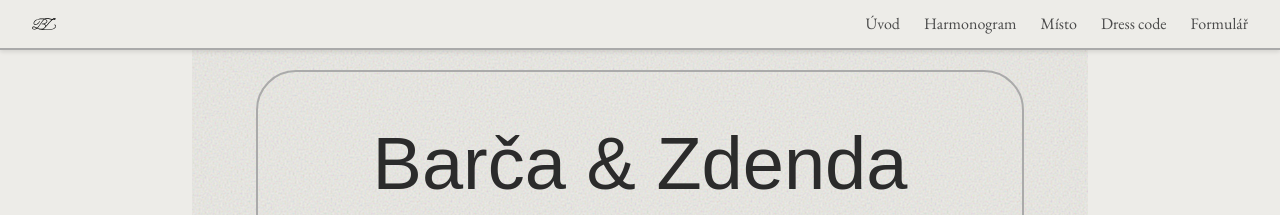
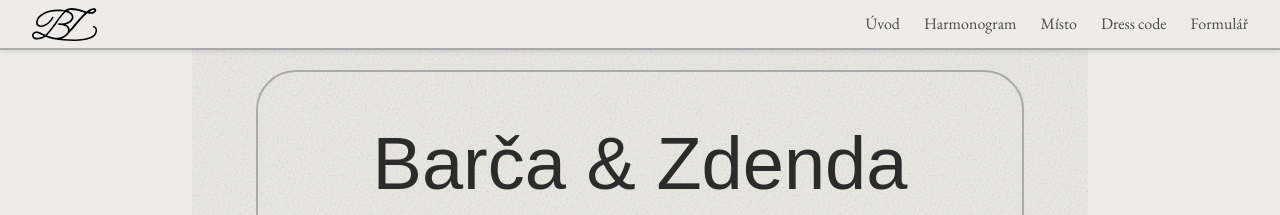
Before and after one commit to jan-cibulka/svatba2, a React (Vite) app: page / in a window 1280 px wide. Shown: the top 215 px of the page. Built offline with nearby package versions, Linux system fonts and the light colour scheme; a web font is replaced by a local one.

Commit message:
increase logi size

```diff
--- a/src/components/Greetings.css
+++ b/src/components/Greetings.css
@@ -37,8 +37,9 @@
 }
 
 .emoji {
-  width: 24px;
-  height: 24px;
+  width: 70px;
+  height: 70px;
+  aspect-ratio: 1;
   margin-top: 20px !important;
   background-image: url("/logo.svg");
   background-size: contain;
--- a/src/components/Navbar.css
+++ b/src/components/Navbar.css
@@ -25,8 +25,8 @@ nav {
 }
 
 .nav-logo {
-  height: 24px;
-  width: 24px;
+  height: 65px;
+  aspect-ratio: 1;
   background-image: url("/logo.svg");
   background-size: contain;
   background-repeat: no-repeat;
```
